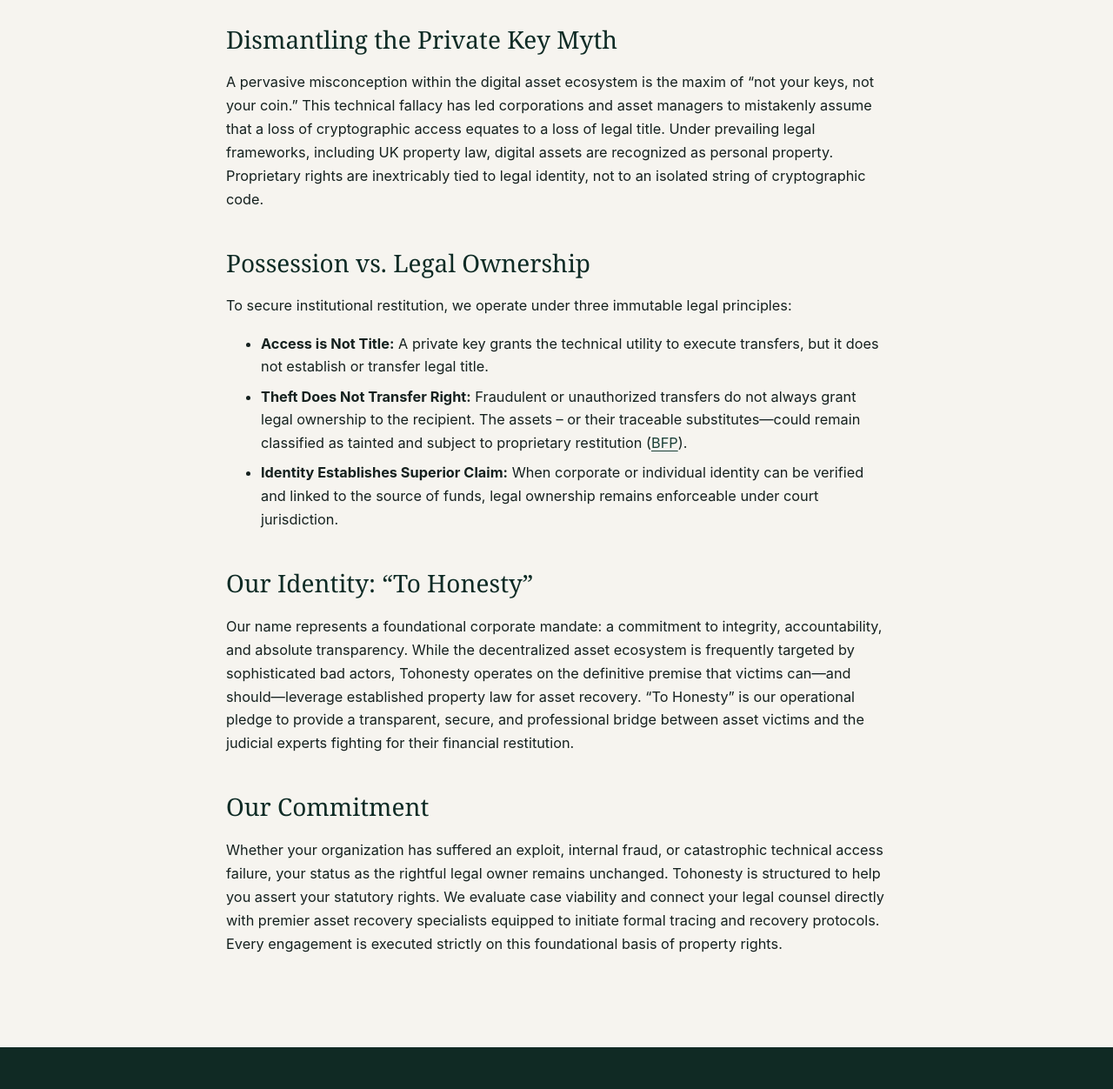
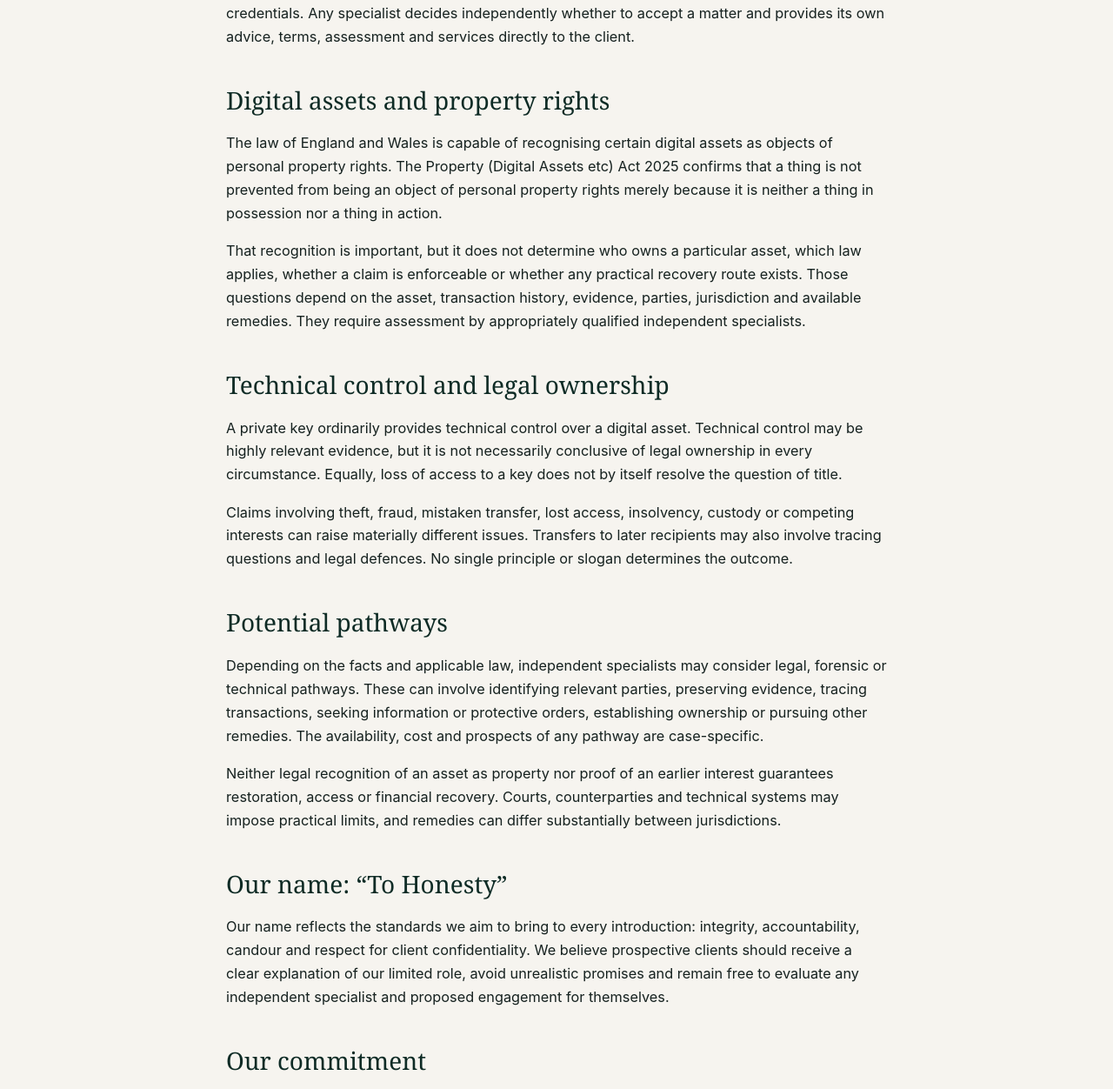
Before and after one commit to tohonesty/tohonesty-static-site, a website: page public/about/index.html in a window 1280 px wide. Shown: the part 779-2031 px from the top of the page at 87% size. Drawn offline with Linux system fonts and the light colour scheme.

Commit message:
Clarify legal positioning on About page

```diff
--- a/public/about/index.html
+++ b/public/about/index.html
@@ -4,7 +4,7 @@
 <meta charset="utf-8">
 <meta name="viewport" content="width=device-width,initial-scale=1">
 <title>About Tohonesty</title>
-<meta name="description" content="How Tohonesty approaches digital asset ownership, restitution and specialist introductions.">
+<meta name="description" content="How Tohonesty supports carefully considered introductions to independent digital-asset legal and forensic specialists.">
 <link rel="stylesheet" href="/assets/css/site.css">
 <link rel="icon" type="image/png" href="/favicon.png">
 </head>
@@ -17,7 +17,7 @@
 <span>Tohonesty</span>
 </a>
 <nav class="nav-links" aria-label="Primary">
-<a href="/about/">About</a>
+<a href="/about/" aria-current="page">About</a>
 <a href="/faqs/">FAQs</a>
 <a class="button" href="/contact/">Secure contact</a>
 </nav>
@@ -28,32 +28,40 @@
 <div class="container">
 <p class="eyebrow">Our approach</p>
 <h1>About Tohonesty</h1>
-<p class="intro">A secure and professional bridge between asset owners and independent recovery specialists.</p>
+<p class="intro">A discreet introduction service connecting qualifying digital-asset owners and institutions with independent legal and forensic specialists.</p>
 </div>
 </section>
+
 <section class="section">
 <article class="reading prose">
-<h2>What We Do</h2>
-<p>Tohonesty is a UK-based corporate consultancy and specialised referral network with global reach. We bridge the gap between <b>institutional bodies, high-net-worth individuals,</b> and the world’s leading legal and technical forensics analysts specialising in cross-border property restitution. Our network facilitates the recovery and restoration of <b>high-value digital assets</b> to their rightful legal owners &#8211; even in complex scenarios where private keys have been compromised, extorted, or lost.</p>
-<h2>Dismantling the Private Key Myth</h2>
-<p>A pervasive misconception within the digital asset ecosystem is the maxim of &#8220;not your keys, not your coin.&#8221; This technical fallacy has led corporations and asset managers to mistakenly assume that a loss of cryptographic access equates to a loss of legal title. Under prevailing legal frameworks, including UK property law, digital assets are recognized as personal property. Proprietary rights are inextricably tied to legal identity, not to an isolated string of cryptographic code.</p>
-<h2>Possession vs. Legal Ownership</h2>
-<p>To secure institutional restitution, we operate under three immutable legal principles:</p>
-<ul>
-<li>
-<b>Access is Not Title:</b> A private key grants the technical utility to execute transfers, but it does not establish or transfer legal title.</li>
-<li>
-<b>Theft Does Not Transfer Right:</b> Fraudulent or unauthorized transfers do not always grant legal ownership to the recipient. The assets &#8211; or their traceable substitutes—could remain classified as tainted and subject to proprietary restitution (<a href="https://www.outertemple.com/wp-content/uploads/2023/02/Crypto-fraud-and-the-bona-fide-purchaser-for-value-defence_Helen-Pugh.pdf">BFP</a>).</li>
-<li>
-<b>Identity Establishes Superior Claim:</b> When corporate or individual identity can be verified and linked to the source of funds, legal ownership remains enforceable under court jurisdiction.</li>
-</ul>
-<h2>Our Identity: &#8220;To Honesty&#8221;</h2>
-<p>Our name represents a foundational corporate mandate: a commitment to integrity, accountability, and absolute transparency. While the decentralized asset ecosystem is frequently targeted by sophisticated bad actors, Tohonesty operates on the definitive premise that victims can—and should—leverage established property law for asset recovery. &#8220;To Honesty&#8221; is our operational pledge to provide a transparent, secure, and professional bridge between asset victims and the judicial experts fighting for their financial restitution.</p>
-<h2>Our Commitment</h2>
-<p>Whether your organization has suffered an exploit, internal fraud, or catastrophic technical access failure, your status as the rightful legal owner remains unchanged. Tohonesty is structured to help you assert your statutory rights. We evaluate case viability and connect your legal counsel directly with premier asset recovery specialists equipped to initiate formal tracing and recovery protocols. Every engagement is executed strictly on this foundational basis of property rights.</p>
+<h2>What we do</h2>
+<p>Tohonesty is a UK-based introduction and referral service with an international outlook. We consider enquiries involving high-value digital assets and, where an introduction appears appropriate, connect the prospective client with independent specialists able to assess the relevant legal, jurisdictional, evidential and technical issues.</p>
+<p>Our role is deliberately limited. Tohonesty does not provide legal, financial, investment, tracing, forensic or recovery services. We do not take custody of assets, operate wallets or hold client credentials. Any specialist decides independently whether to accept a matter and provides its own advice, terms, assessment and services directly to the client.</p>
+
+<h2>Digital assets and property rights</h2>
+<p>The law of England and Wales is capable of recognising certain digital assets as objects of personal property rights. The Property (Digital Assets etc) Act 2025 confirms that a thing is not prevented from being an object of personal property rights merely because it is neither a thing in possession nor a thing in action.</p>
+<p>That recognition is important, but it does not determine who owns a particular asset, which law applies, whether a claim is enforceable or whether any practical recovery route exists. Those questions depend on the asset, transaction history, evidence, parties, jurisdiction and available remedies. They require assessment by appropriately qualified independent specialists.</p>
+
+<h2>Technical control and legal ownership</h2>
+<p>A private key ordinarily provides technical control over a digital asset. Technical control may be highly relevant evidence, but it is not necessarily conclusive of legal ownership in every circumstance. Equally, loss of access to a key does not by itself resolve the question of title.</p>
+<p>Claims involving theft, fraud, mistaken transfer, lost access, insolvency, custody or competing interests can raise materially different issues. Transfers to later recipients may also involve tracing questions and legal defences. No single principle or slogan determines the outcome.</p>
+
+<h2>Potential pathways</h2>
+<p>Depending on the facts and applicable law, independent specialists may consider legal, forensic or technical pathways. These can involve identifying relevant parties, preserving evidence, tracing transactions, seeking information or protective orders, establishing ownership or pursuing other remedies. The availability, cost and prospects of any pathway are case-specific.</p>
+<p>Neither legal recognition of an asset as property nor proof of an earlier interest guarantees restoration, access or financial recovery. Courts, counterparties and technical systems may impose practical limits, and remedies can differ substantially between jurisdictions.</p>
+
+<h2>Our name: “To Honesty”</h2>
+<p>Our name reflects the standards we aim to bring to every introduction: integrity, accountability, candour and respect for client confidentiality. We believe prospective clients should receive a clear explanation of our limited role, avoid unrealistic promises and remain free to evaluate any independent specialist and proposed engagement for themselves.</p>
+
+<h2>Our commitment</h2>
+<p>We provide a controlled first point of contact and a carefully managed introduction process. We minimise the information requested at the outset and never ask for private keys, seed phrases, passwords, PINs, passphrases, recovery codes or direct access to a wallet, account, device or asset.</p>
+<p>We do not determine legal ownership, evaluate evidence, predict the outcome of proceedings or promise that assets can be recovered. Where an enquiry falls within our referral criteria, our purpose is to help the prospective client reach an independent specialist capable of providing an informed assessment.</p>
+
+<p class="fine-print">For background on the legal framework, see the <a href="https://www.legislation.gov.uk/ukpga/2025/29">Property (Digital Assets etc) Act 2025</a> and the <a href="https://lawcom.gov.uk/project/digital-assets/">Law Commission’s digital assets project</a>. These links are provided for general information and do not constitute legal advice.</p>
 </article>
 </section>
 </main>
+
 <footer class="site-footer">
 <div class="container">
 <div class="footer-grid">
@@ -68,7 +76,7 @@
 <a href="/legal-disclosure/">Legal Disclosure</a>
 </nav>
 </div>
-<p class="fine-print">Copyright 2026 © Tohonesty. All Rights Reserved. Co. No. 15547832. ICO Reg: ZB778271. Registered in England &amp; Wales. | Registered Office: The Old School Rooms, North Stoke, Wallingford, OX10 6BL, UK.</p>
+<p class="fine-print">Copyright 2026 © Tohonesty. All Rights Reserved. Co. No. 15547832. ICO Reg: ZB778271. Registered in England &amp; Wales. | Registered Office: The Old School Rooms, The Street, North Stoke, Wallingford, United Kingdom, OX10 6BL.</p>
 </div>
 </footer>
 </body>
```
